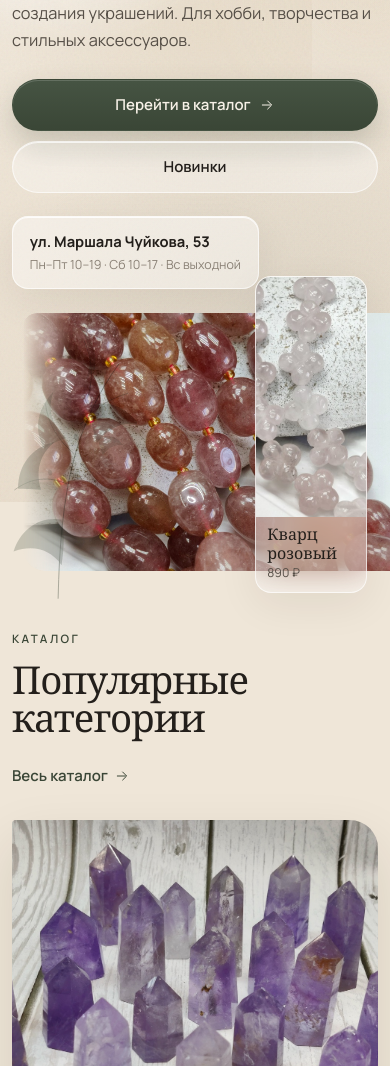
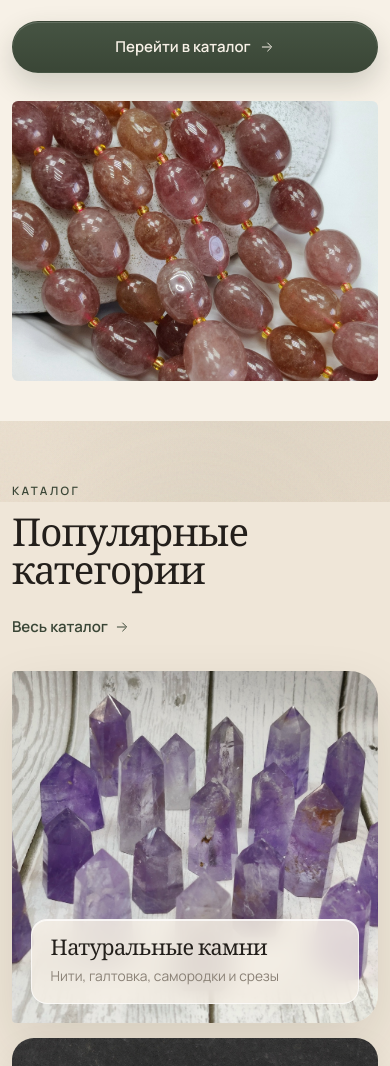
Before and after one commit to TeasSty/hobbiymir, a website built with Vite: page index.html in a window 390 px wide. Shown: the part 342-1408 px from the top of the page. Built offline with nearby package versions, Linux system fonts and the light colour scheme.

Commit message:
Simplify the hero to a restrained premium storefront.
Co-authored-by: Cursor <cursoragent@cursor.com>

```diff
--- a/src/main.js
+++ b/src/main.js
@@ -116,13 +116,11 @@ function render() {
     </div>
 
     <main id="top">
-      <!-- HERO: editorial magazine spread — photo as physical object -->
+      <!-- HERO: calm premium ecommerce -->
       <section class="hero">
-        <div class="hero__light" aria-hidden="true"></div>
-
         <div class="hero__layout">
           <div class="hero__copy">
-            <p class="kicker hero-anim">Натуральные камни · Казань</p>
+            <p class="kicker hero-anim">Натуральные камни и фурнитура</p>
             <h1 class="hero-anim">
               Вдохновение<br />
               <em>в каждой бусине</em>
@@ -133,11 +131,6 @@ function render() {
             </p>
             <div class="hero__actions hero-anim">
               <a class="btn btn--dark" href="#categories">Перейти в каталог ${icon('arrow')}</a>
-              <a class="btn btn--soft" href="#arrivals">Новинки</a>
-            </div>
-            <div class="hero__chip glass hero-anim">
-              <strong>${site.address}</strong>
-              <span>Пн–Пт 10–19 · Сб 10–17 · Вс выходной</span>
             </div>
           </div>
 
@@ -145,15 +138,6 @@ function render() {
             <figure class="hero__shot hero-anim-photo">
               <img src="images/gallery/hero.jpg" alt="Натуральные камни в нитях" width="1400" height="1600" fetchpriority="high" />
             </figure>
-            <figure class="hero__accent hero-anim-photo">
-              <img src="images/gallery/raw-stones.jpg" alt="" width="640" height="800" loading="eager" />
-            </figure>
-            <a class="hero__float glass hero-anim" href="${featured.href}" target="_blank" rel="noopener">
-              <img src="${featured.image}" alt="${featured.title}" width="200" height="240" />
-              <span>${featured.title}<small>${formatPrice(featured.price)}</small></span>
-            </a>
-            <img class="botany botany--hero" src="images/decor/olive.svg" alt="" aria-hidden="true" data-plant />
-            <img class="botany botany--hero-2" src="images/decor/sprig.svg" alt="" aria-hidden="true" data-plant />
           </div>
         </div>
       </section>
--- a/src/style.css
+++ b/src/style.css
@@ -421,48 +421,34 @@ p {
 }
 
 /* =========================
-   HERO — editorial magazine spread
+   HERO — calm premium ecommerce
    ========================= */
 .hero {
   position: relative;
-  min-height: min(94vh, 940px);
-  padding: 4.5rem 0 0;
-  overflow: visible;
-}
-
-.hero__light {
-  position: absolute;
-  inset: -8% 20% auto -12%;
-  height: 70%;
-  background:
-    radial-gradient(circle at 28% 30%, rgba(255, 255, 255, 0.85), transparent 42%),
-    radial-gradient(circle at 70% 60%, rgba(186, 158, 112, 0.12), transparent 45%);
-  pointer-events: none;
-  z-index: 0;
+  background: var(--cream);
+  padding: 3.5rem 0 4rem;
+  overflow: hidden;
 }
 
 .hero__layout {
-  position: relative;
-  z-index: 1;
   display: grid;
-  grid-template-columns: minmax(240px, 0.78fr) minmax(0, 1.35fr);
-  gap: clamp(0.25rem, 2vw, 1.5rem);
-  align-items: end;
+  grid-template-columns: minmax(0, 0.42fr) minmax(0, 0.58fr);
+  gap: clamp(2.75rem, 3.5vw, 3.75rem);
+  align-items: center;
   width: min(var(--shell), calc(100% - 2.5rem));
   margin-inline: auto;
-  min-height: min(80vh, 820px);
 }
 
 .hero__copy {
-  position: relative;
-  z-index: 4;
-  padding: 0 0 4.2rem;
-  max-width: 34rem;
+  max-width: 28rem;
 }
 
 .hero h1 {
-  font-size: clamp(3.2rem, 7.2vw, 5.8rem);
-  max-width: 11ch;
+  font-family: var(--serif);
+  font-size: clamp(2.8rem, 5vw, 4.8rem);
+  font-weight: 500;
+  line-height: 0.98;
+  letter-spacing: -0.02em;
 }
 
 .hero h1 em {
@@ -486,127 +472,28 @@ p {
   margin-top: 1.55rem;
 }
 
-.hero__chip {
-  margin-top: 1.45rem;
-  display: inline-flex;
-  flex-direction: column;
-  gap: 0.12rem;
-  padding: 0.8rem 1.05rem;
-  border-radius: 16px;
-  max-width: 20rem;
-}
-
-.hero__chip strong {
-  font-size: 0.92rem;
-}
-
-.hero__chip span {
-  color: var(--mute);
-  font-size: 0.78rem;
-}
-
 .hero__visual {
   position: relative;
-  height: min(88vh, 900px);
-  margin-right: max(-1.25rem, calc((100vw - var(--shell)) / -2 - 0.2rem));
-  margin-bottom: -3.2rem;
+  min-width: 0;
 }
 
 .hero__shot {
-  position: absolute;
-  top: -4%;
-  right: -8%;
-  bottom: 2%;
-  left: 0;
   margin: 0;
-  border-radius: 2px 0 0 56px;
+  border-radius: 6px;
   overflow: hidden;
-  box-shadow:
-    0 32px 80px rgba(40, 30, 20, 0.16),
-    0 2px 0 rgba(255, 255, 255, 0.35) inset;
-  -webkit-mask-image: linear-gradient(
-    105deg,
-    transparent 0%,
-    #000 7%,
-    #000 92%,
-    rgba(0, 0, 0, 0.4) 100%
-  );
-  mask-image: linear-gradient(
-    105deg,
-    transparent 0%,
-    #000 7%,
-    #000 92%,
-    rgba(0, 0, 0, 0.4) 100%
-  );
 }
 
 .hero__shot img {
   width: 100%;
-  height: 100%;
+  height: 620px;
   object-fit: cover;
-  object-position: 58% 40%;
-  filter: saturate(1.04) contrast(1.03);
-  transform-origin: 60% 40%;
+  object-position: center;
+  display: block;
+  transition: transform 0.55s var(--ease);
 }
 
-.hero__accent {
-  position: absolute;
-  left: -4%;
-  bottom: 10%;
-  z-index: 2;
-  width: min(240px, 34%);
-  margin: 0;
-  aspect-ratio: 3 / 3.8;
-  border-radius: 18px;
-  overflow: hidden;
-  box-shadow:
-    0 22px 48px rgba(40, 30, 20, 0.18),
-    inset 0 1px 0 rgba(255, 255, 255, 0.45);
-  border: 1px solid rgba(255, 255, 255, 0.4);
-}
-
-.hero__accent img {
-  width: 100%;
-  height: 100%;
-  object-fit: cover;
-  object-position: 50% 45%;
-}
-
-.hero__float {
-  position: absolute;
-  z-index: 5;
-  right: 8%;
-  bottom: 4%;
-  width: 158px;
-  border-radius: 16px;
-  overflow: hidden;
-  transition: transform 0.45s var(--ease);
-}
-
-.hero__float:hover {
-  transform: translateY(-3px);
-}
-
-.hero__float img {
-  width: 100%;
-  aspect-ratio: 4 / 4.5;
-  object-fit: cover;
-}
-
-.hero__float span {
-  display: block;
-  padding: 0.55rem 0.7rem 0.7rem;
-  font-family: var(--serif);
-  font-size: 1rem;
-  line-height: 1.2;
-}
-
-.hero__float small {
-  display: block;
-  margin-top: 0.12rem;
-  font-family: var(--sans);
-  font-size: 0.76rem;
-  color: var(--ink-2);
+.hero__shot:hover img {
+  transform: scale(1.02);
 }
 
 .botany {
@@ -616,25 +503,6 @@ p {
   opacity: 0.62;
   filter: blur(0.2px) saturate(0.88);
   will-change: translate;
-}
-
-.botany--hero {
-  left: -8%;
-  bottom: -10%;
-  width: min(360px, 56%);
-  z-index: 4;
-  opacity: 0.72;
-  mix-blend-mode: multiply;
-  pointer-events: none;
-}
-
-.botany--hero-2 {
-  right: 22%;
-  top: -8%;
-  width: min(130px, 18%);
-  opacity: 0.38;
-  transform: rotate(22deg);
-  z-index: 1;
 }
 
 .botany--cats {
@@ -663,7 +531,7 @@ p {
 @keyframes riseIn {
   from {
     opacity: 0;
-    transform: translateY(22px);
+    transform: translateY(10px);
   }
   to {
     opacity: 1;
@@ -674,7 +542,7 @@ p {
 @keyframes photoIn {
   from {
     opacity: 0;
-    transform: scale(1.045);
+    transform: scale(1.01);
   }
   to {
     opacity: 1;
@@ -684,7 +552,7 @@ p {
 
 .hero-anim {
   opacity: 0;
-  animation: riseIn 0.9s var(--ease) forwards;
+  animation: riseIn 0.8s var(--ease) forwards;
 }
 
 .hero__copy .hero-anim:nth-child(1) {
@@ -699,25 +567,10 @@ p {
 .hero__copy .hero-anim:nth-child(4) {
   animation-delay: 0.36s;
 }
-.hero__copy .hero-anim:nth-child(5) {
-  animation-delay: 0.46s;
-}
 
-.hero__float.hero-anim {
-  animation-delay: 0.58s;
-}
-
-.hero-anim-photo img {
+.hero-anim-photo {
   opacity: 0;
-  animation: photoIn 1.25s var(--ease) forwards;
-}
-
-.hero__shot img {
-  animation-delay: 0.14s;
-}
-
-.hero__accent img {
-  animation-delay: 0.34s;
+  animation: photoIn 1s var(--ease) 0.14s forwards;
 }
 
 /* BANDS */
@@ -1288,7 +1141,7 @@ p {
 
   .reveal,
   .hero-anim,
-  .hero-anim-photo img,
+  .hero-anim-photo,
   .botany {
     opacity: 1 !important;
     transform: none !important;
@@ -1310,52 +1163,29 @@ p {
   }
 
   .hero {
-    min-height: auto;
-    padding: 1.2rem 0 0;
+    padding: 2rem 0 2.5rem;
   }
 
   .hero__layout {
     grid-template-columns: 1fr;
-    min-height: 0;
-    gap: 1rem;
+    gap: 1.75rem;
   }
 
   .hero__copy {
-    padding: 0.5rem 0 0.5rem;
     max-width: none;
+    order: 1;
   }
 
   .hero__visual {
-    height: min(72vw, 480px);
-    margin-right: -1.25rem;
-    margin-left: -0.25rem;
-    margin-bottom: -1.5rem;
+    order: 2;
   }
 
   .hero__shot {
-    top: 0;
-    right: 0;
-    bottom: 8%;
-    left: 12%;
-    border-radius: 18px 0 0 28px;
-    -webkit-mask-image: linear-gradient(90deg, transparent 0%, #000 14%, #000 100%);
-    mask-image: linear-gradient(90deg, transparent 0%, #000 14%, #000 100%);
+    border-radius: 6px;
   }
 
-  .hero__accent {
-    left: 0;
-    bottom: 4%;
-    width: min(160px, 36%);
-  }
-
-  .hero__float {
-    right: 6%;
-    bottom: 0;
-    width: 128px;
-  }
-
-  .botany--hero-2 {
-    display: none;
+  .hero__shot img {
+    height: max(280px, 62vw);
   }
 
   .mosaic {
@@ -1421,31 +1251,10 @@ p {
     align-items: flex-start;
   }
 
-  .hero__visual {
-    height: 68vw;
-    min-height: 280px;
-    margin-right: -0.75rem;
-  }
-
-  .hero__accent {
-    display: none;
-  }
-
-  .hero__float {
-    width: 112px;
-  }
-
   .botany--cats,
   .botany--build,
-  .botany--store,
-  .botany--hero-2 {
+  .botany--store {
     display: none;
-  }
-
-  .botany--hero {
-    width: min(160px, 42%);
-    opacity: 0.55;
-    bottom: -4%;
   }
 
   .footer__grid {
@@ -1470,15 +1279,6 @@ p {
   .hero__layout {
     width: calc(100% - 1.5rem);
   }
-
-  .hero__visual {
-    margin-right: -0.75rem;
-  }
-
-  .hero__shot {
-    left: 4%;
-    border-radius: 14px 0 0 22px;
-  }
 }
 
 :focus-visible {
```
